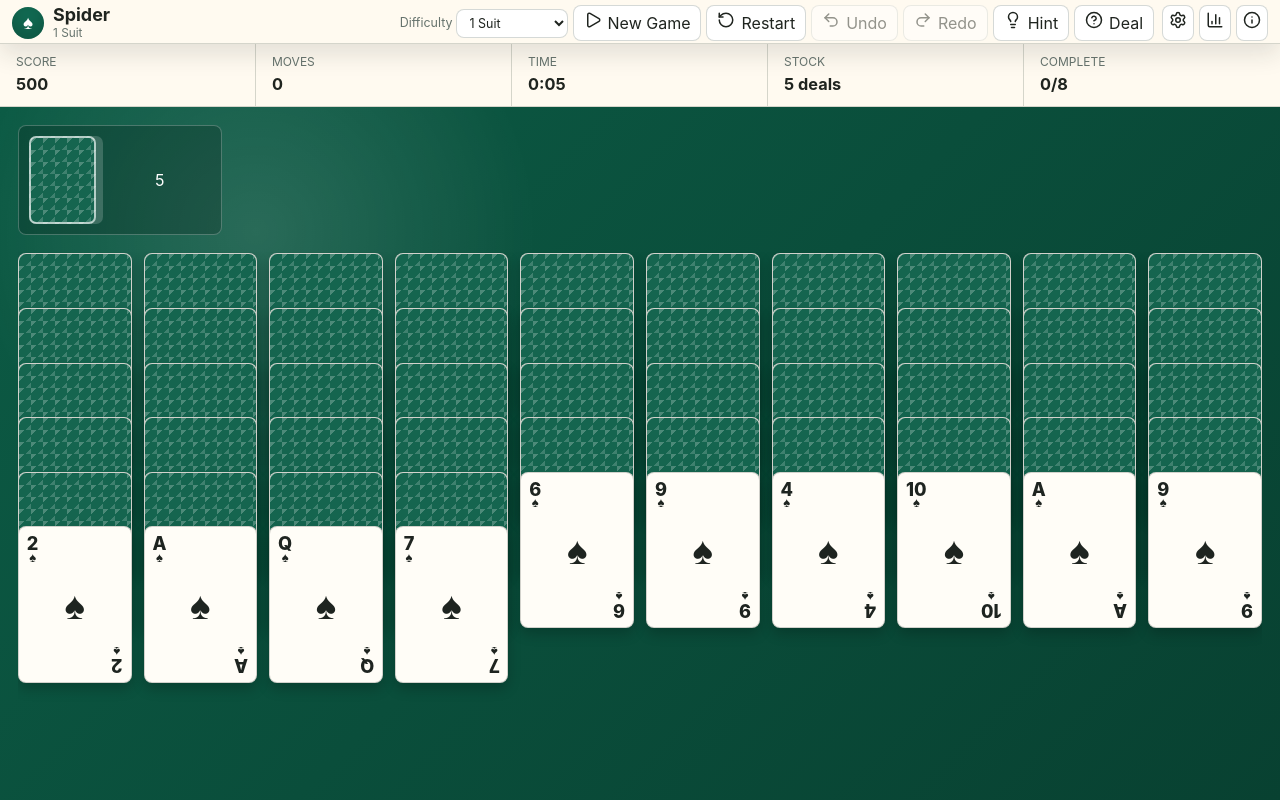
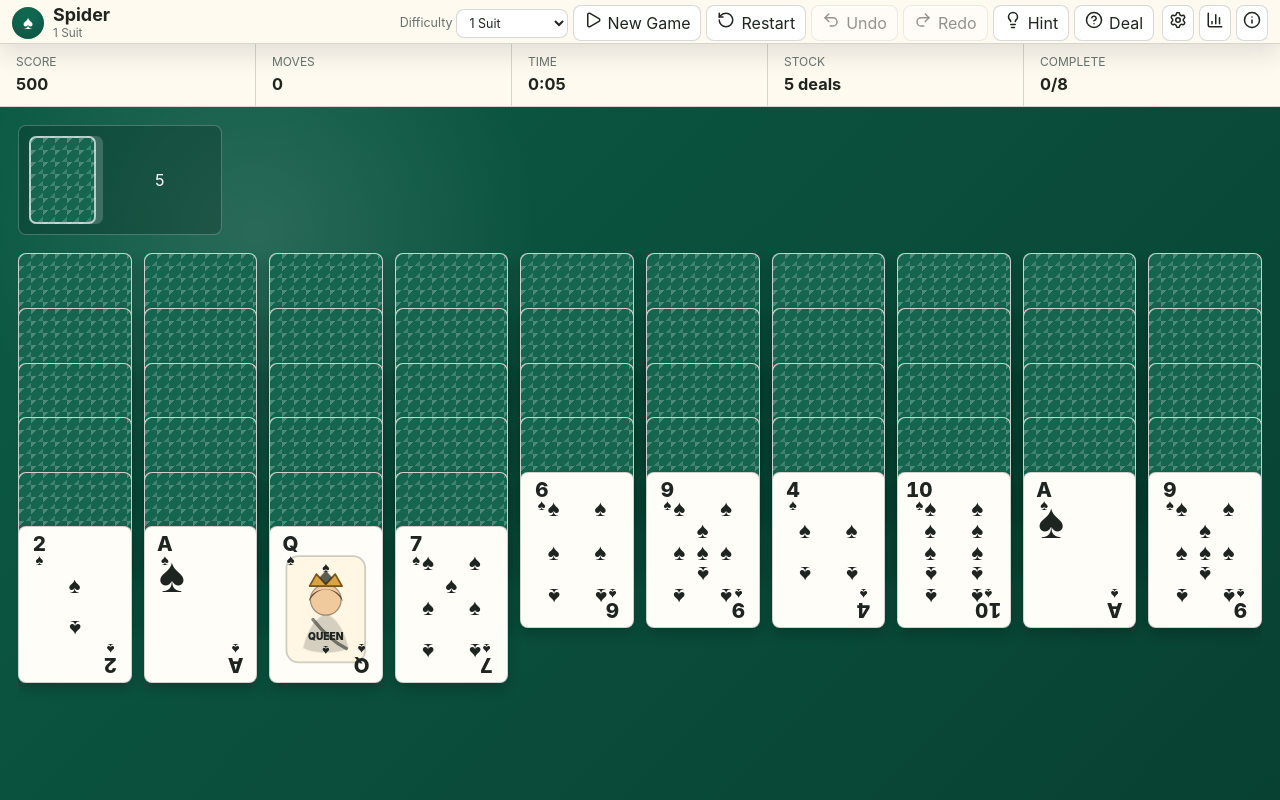
Before and after one commit to jaysqvl/spider, a React (Vite) app: page / in a window 1280 px wide. Built offline with nearby package versions, Linux system fonts and the light colour scheme.

Commit message:
feat: improve card face readability

```diff
--- a/src/App.tsx
+++ b/src/App.tsx
@@ -15,14 +15,12 @@ import {
   findHint,
   moveCards,
   newGame,
-  rankLabel,
   redo,
   restartGame,
-  suitSymbol,
   undo
 } from "./game/engine";
 import { DIFFICULTIES, type Card, type CardMove, type Difficulty, type GameState } from "./game/types";
-import { CardView } from "./components/CardView";
+import { CardFace, CardView } from "./components/CardView";
 import { Modal } from "./components/Modal";
 import { Toolbar } from "./components/Toolbar";
 import {
@@ -1323,21 +1321,7 @@ function DragPreview({ cards, cardBack, x, y }: { cards: Card[]; cardBack: CardB
               `card--back-${cardBack}`
             ].join(" ")}
           >
-            {card.faceUp ? (
-              <>
-                <span className="card__corner">
-                  <span>{rankLabel(card.rank)}</span>
-                  <span>{suitSymbol(card.suit)}</span>
-                </span>
-                <span className="card__suit">{suitSymbol(card.suit)}</span>
-                <span className="card__corner card__corner--bottom">
-                  <span>{rankLabel(card.rank)}</span>
-                  <span>{suitSymbol(card.suit)}</span>
-                </span>
-              </>
-            ) : (
-              <span className="card__back-mark" />
-            )}
+            <CardFace card={card} />
           </div>
         );
       })}
--- a/src/components/CardView.tsx
+++ b/src/components/CardView.tsx
@@ -1,6 +1,6 @@
-import type { MouseEvent, PointerEvent } from "react";
+import type { CSSProperties, MouseEvent, PointerEvent } from "react";
 import { rankLabel, suitSymbol } from "../game/engine";
-import type { Card } from "../game/types";
+import type { Card, Rank, Suit } from "../game/types";
 import type { CardBack } from "../persistence/types";
 
 interface CardViewProps {
@@ -50,23 +50,216 @@ export function CardView({
       onPointerDown={onPointerDown}
       title={label}
     >
-      {card.faceUp ? (
-        <>
-          <span className="card__corner">
-            <span className="card__rank">{rankLabel(card.rank)}</span>
-            <span className="card__corner-suit">{suitSymbol(card.suit)}</span>
-          </span>
-          <span className="card__suit" aria-hidden="true">
-            {suitSymbol(card.suit)}
-          </span>
-          <span className="card__corner card__corner--bottom">
-            <span className="card__rank">{rankLabel(card.rank)}</span>
-            <span className="card__corner-suit">{suitSymbol(card.suit)}</span>
-          </span>
-        </>
-      ) : (
-        <span className="card__back-mark" aria-hidden="true" />
-      )}
+      <CardFace card={card} />
     </button>
   );
 }
+
+interface CardFaceProps {
+  card: Card;
+}
+
+interface PipPlacement {
+  area: string;
+  inverted?: boolean;
+  emphasis?: boolean;
+}
+
+const PIP_LAYOUTS: Partial<Record<Rank, PipPlacement[]>> = {
+  1: [{ area: "3 / 2", emphasis: true }],
+  2: [
+    { area: "2 / 2" },
+    { area: "4 / 2", inverted: true }
+  ],
+  3: [
+    { area: "2 / 2" },
+    { area: "3 / 2" },
+    { area: "4 / 2", inverted: true }
+  ],
+  4: [
+    { area: "2 / 1" },
+    { area: "2 / 3" },
+    { area: "4 / 1", inverted: true },
+    { area: "4 / 3", inverted: true }
+  ],
+  5: [
+    { area: "2 / 1" },
+    { area: "2 / 3" },
+    { area: "3 / 2" },
+    { area: "4 / 1", inverted: true },
+    { area: "4 / 3", inverted: true }
+  ],
+  6: [
+    { area: "1 / 1" },
+    { area: "1 / 3" },
+    { area: "3 / 1" },
+    { area: "3 / 3" },
+    { area: "5 / 1", inverted: true },
+    { area: "5 / 3", inverted: true }
+  ],
+  7: [
+    { area: "1 / 1" },
+    { area: "1 / 3" },
+    { area: "2 / 2" },
+    { area: "3 / 1" },
+    { area: "3 / 3" },
+    { area: "5 / 1", inverted: true },
+    { area: "5 / 3", inverted: true }
+  ],
+  8: [
+    { area: "1 / 1" },
+    { area: "1 / 3" },
+    { area: "2 / 2" },
+    { area: "3 / 1" },
+    { area: "3 / 3" },
+    { area: "4 / 2", inverted: true },
+    { area: "5 / 1", inverted: true },
+    { area: "5 / 3", inverted: true }
+  ],
+  9: [
+    { area: "1 / 1" },
+    { area: "1 / 3" },
+    { area: "2 / 2" },
+    { area: "3 / 1" },
+    { area: "3 / 2" },
+    { area: "3 / 3" },
+    { area: "4 / 2", inverted: true },
+    { area: "5 / 1", inverted: true },
+    { area: "5 / 3", inverted: true }
+  ],
+  10: [
+    { area: "1 / 1" },
+    { area: "1 / 3" },
+    { area: "2 / 1" },
+    { area: "2 / 3" },
+    { area: "3 / 1" },
+    { area: "3 / 3" },
+    { area: "4 / 1", inverted: true },
+    { area: "4 / 3", inverted: true },
+    { area: "5 / 1", inverted: true },
+    { area: "5 / 3", inverted: true }
+  ]
+};
+
+const COURT_NAMES = {
+  11: "jack",
+  12: "queen",
+  13: "king"
+} as const;
+
+const COURT_LABELS = {
+  11: "JACK",
+  12: "QUEEN",
+  13: "KING"
+} as const;
+
+export function CardFace({ card }: CardFaceProps) {
+  if (!card.faceUp) {
+    return <span className="card__back-mark" aria-hidden="true" />;
+  }
+
+  const symbol = suitSymbol(card.suit);
+
+  return (
+    <span className="card__face">
+      <CardCorner rank={card.rank} symbol={symbol} />
+      <span className="card__center">
+        {isCourtRank(card.rank) ? (
+          <CourtCard rank={card.rank} suit={card.suit} symbol={symbol} />
+        ) : (
+          <PipCard rank={card.rank} symbol={symbol} />
+        )}
+      </span>
+      <CardCorner rank={card.rank} symbol={symbol} isBottom />
+    </span>
+  );
+}
+
+function CardCorner({ rank, symbol, isBottom = false }: { rank: Rank; symbol: string; isBottom?: boolean }) {
+  return (
+    <span className={["card__corner", isBottom ? "card__corner--bottom" : ""].join(" ")}>
+      <span className="card__rank">{rankLabel(rank)}</span>
+      <span className="card__corner-suit">{symbol}</span>
+    </span>
+  );
+}
+
+function PipCard({ rank, symbol }: { rank: Rank; symbol: string }) {
+  const placements = PIP_LAYOUTS[rank] ?? [];
+
+  return (
+    <span className={["card__pips", `card__pips--rank-${rank}`].join(" ")} aria-hidden="true">
+      {placements.map((pip, index) => (
+        <span
+          key={`${rank}-${index}`}
+          className={[
+            "card__pip",
+            pip.inverted ? "card__pip--inverted" : "",
+            pip.emphasis ? "card__pip--emphasis" : ""
+          ].join(" ")}
+          style={rank === 1 ? undefined : ({ gridArea: pip.area } as CSSProperties)}
+        >
+          {symbol}
+        </span>
+      ))}
+    </span>
+  );
+}
+
+function CourtCard({ rank, suit, symbol }: { rank: 11 | 12 | 13; suit: Suit; symbol: string }) {
+  const name = COURT_NAMES[rank];
+
+  return (
+    <span className={["card__court", `card__court--${name}`, `card__court--${suit}`].join(" ")} aria-hidden="true">
+      <svg
+        className={["card__court-art", `card__court-art--${name}`].join(" ")}
+        viewBox="0 0 100 136"
+        focusable="false"
+      >
+        <rect className="card__court-panel" x="4" y="6" width="92" height="124" rx="14" />
+        <path className="card__court-robe" d="M24 113c6-25 18-38 26-38s20 13 26 38c-12 7-40 7-52 0Z" />
+        <path className="card__court-sash" d="M35 80c12 15 23 26 39 34" />
+        <circle className="card__court-face" cx="50" cy="57" r="18" />
+        <path className="card__court-hair" d={hairPathFor(rank)} />
+        {rank === 13 ? <path className="card__court-gold" d="M28 41 36 20l14 16 14-16 8 21H28Z" /> : null}
+        {rank === 12 ? (
+          <>
+            <path className="card__court-gold" d="M31 41 39 27l11 12 11-12 8 14H31Z" />
+            <path className="card__court-gem" d="M50 23 57 31 50 39 43 31Z" />
+          </>
+        ) : null}
+        {rank === 11 ? (
+          <>
+            <path className="card__court-gold" d="M33 39c10-23 29-22 35-5-13-8-25-6-35 5Z" />
+            <path className="card__court-plume" d="M64 31c13-18 22-17 20-1-8-5-13-4-20 1Z" />
+          </>
+        ) : null}
+        <text className="card__court-symbol card__court-symbol--top" x="50" y="25">
+          {symbol}
+        </text>
+        <text className="card__court-title" x="50" y="104">
+          {COURT_LABELS[rank]}
+        </text>
+        <text className="card__court-symbol card__court-symbol--bottom" x="50" y="123">
+          {symbol}
+        </text>
+      </svg>
+    </span>
+  );
+}
+
+function hairPathFor(rank: 11 | 12 | 13): string {
+  if (rank === 13) {
+    return "M30 58c2-20 38-20 40 0-4-12-36-12-40 0Z";
+  }
+
+  if (rank === 12) {
+    return "M30 59c4-19 36-19 40 0-6-9-12-14-20-14s-14 5-20 14Z";
+  }
+
+  return "M32 58c2-15 28-23 38-3-9-4-21-1-38 3Z";
+}
+
+function isCourtRank(rank: Rank): rank is 11 | 12 | 13 {
+  return rank >= 11;
+}
--- a/src/styles/app.css
+++ b/src/styles/app.css
@@ -36,9 +36,12 @@
   );
   --card-width: var(--card-auto-width);
   --card-height: calc(var(--card-width) * 1.38);
-  --card-rank-size: clamp(0.72rem, calc(var(--card-width) * 0.16), 1.22rem);
-  --card-corner-suit-size: clamp(0.62rem, calc(var(--card-width) * 0.115), 0.98rem);
-  --card-center-suit-size: clamp(1.35rem, calc(var(--card-width) * 0.34), 3.15rem);
+  --card-rank-size: clamp(0.62rem, calc(var(--card-width) * 0.18), 1.28rem);
+  --card-corner-suit-size: clamp(0.52rem, calc(var(--card-width) * 0.13), 1.02rem);
+  --card-pip-size: clamp(0.5rem, calc(var(--card-width) * 0.2), 1.4rem);
+  --card-ace-pip-size: clamp(1.2rem, calc(var(--card-width) * 0.48), 3.05rem);
+  --card-court-title-size: clamp(0.28rem, calc(var(--card-width) * 0.105), 0.74rem);
+  --card-court-symbol-size: clamp(0.42rem, calc(var(--card-width) * 0.16), 1rem);
   --card-offset: calc(var(--card-height) * -0.68);
   --stock-deck-width: max(32px, calc(var(--card-width) * 0.59));
   --stock-deck-height: calc(var(--card-width) * 0.78);
@@ -561,15 +564,24 @@ button {
   color: #b4233a;
 }
 
+.card__face {
+  position: absolute;
+  inset: 0;
+  display: block;
+}
+
 .card__corner {
   position: absolute;
   top: clamp(3px, calc(var(--card-width) * 0.07), 8px);
   left: clamp(3px, calc(var(--card-width) * 0.07), 8px);
+  z-index: 1;
   display: grid;
   gap: 0;
   font-weight: 800;
   justify-items: center;
   line-height: 1;
+  min-width: clamp(13px, calc(var(--card-width) * 0.27), 25px);
+  font-variant-numeric: tabular-nums;
 }
 
 .card__corner--bottom {
@@ -588,11 +600,132 @@ button {
   line-height: 0.9;
 }
 
-.card__suit {
+.card__center {
+  position: absolute;
+  inset:
+    clamp(14px, calc(var(--card-height) * 0.19), 24px)
+    clamp(5px, calc(var(--card-width) * 0.14), 13px);
   display: grid;
+  place-items: center;
+}
+
+.card__pips {
+  display: grid;
+  width: 82%;
+  height: 100%;
+  grid-template: repeat(5, minmax(0, 1fr)) / repeat(3, minmax(0, 1fr));
+  align-items: center;
+  justify-items: center;
+}
+
+.card__pips--rank-1 {
+  display: grid;
+  width: 100%;
   height: 100%;
   place-items: center;
-  font-size: var(--card-center-suit-size);
+}
+
+.card__pip {
+  display: inline-grid;
+  place-items: center;
+  font-size: var(--card-pip-size);
+  font-weight: 900;
+  line-height: 1;
+  text-shadow: 0 1px 0 rgba(255, 255, 255, 0.5);
+}
+
+.card__pip--emphasis {
+  font-size: var(--card-ace-pip-size);
+}
+
+.card__pip--inverted {
+  transform: rotate(180deg);
+}
+
+.card__court {
+  display: grid;
+  width: 100%;
+  height: 100%;
+  place-items: center;
+}
+
+.card__court-art {
+  width: 100%;
+  max-height: 100%;
+  overflow: visible;
+}
+
+.card__court-panel {
+  fill: #fff6e4;
+  stroke: currentColor;
+  stroke-opacity: 0.22;
+  stroke-width: 2;
+}
+
+.card__court-face {
+  fill: #f0c99d;
+  stroke: rgba(33, 36, 31, 0.42);
+  stroke-width: 1.5;
+}
+
+.card__court-hair {
+  fill: #634330;
+  opacity: 0.94;
+}
+
+.card__court-robe {
+  fill: currentColor;
+  opacity: 0.18;
+  stroke: currentColor;
+  stroke-opacity: 0.45;
+  stroke-width: 2;
+}
+
+.card__court-sash {
+  fill: none;
+  stroke: currentColor;
+  stroke-linecap: round;
+  stroke-width: 4;
+  opacity: 0.55;
+}
+
+.card__court-gold {
+  fill: #d9a441;
+  stroke: #75551a;
+  stroke-linejoin: round;
+  stroke-width: 2;
+}
+
+.card__court-gem,
+.card__court-plume {
+  fill: currentColor;
+  opacity: 0.72;
+  stroke: rgba(33, 36, 31, 0.32);
+  stroke-linejoin: round;
+  stroke-width: 1.5;
+}
+
+.card__court-title,
+.card__court-symbol {
+  fill: currentColor;
+  font-family: inherit;
+  font-weight: 900;
+  letter-spacing: 0;
+  text-anchor: middle;
+}
+
+.card__court-title {
+  font-size: var(--card-court-title-size);
+}
+
+.card__court-symbol {
+  font-size: var(--card-court-symbol-size);
+}
+
+.card__court-symbol--bottom {
+  transform: rotate(180deg);
+  transform-box: fill-box;
+  transform-origin: center;
 }
 
 .card__back-mark {
```
Also changed, not shown: 2 other files (tests, documents, lock files or other folders).
